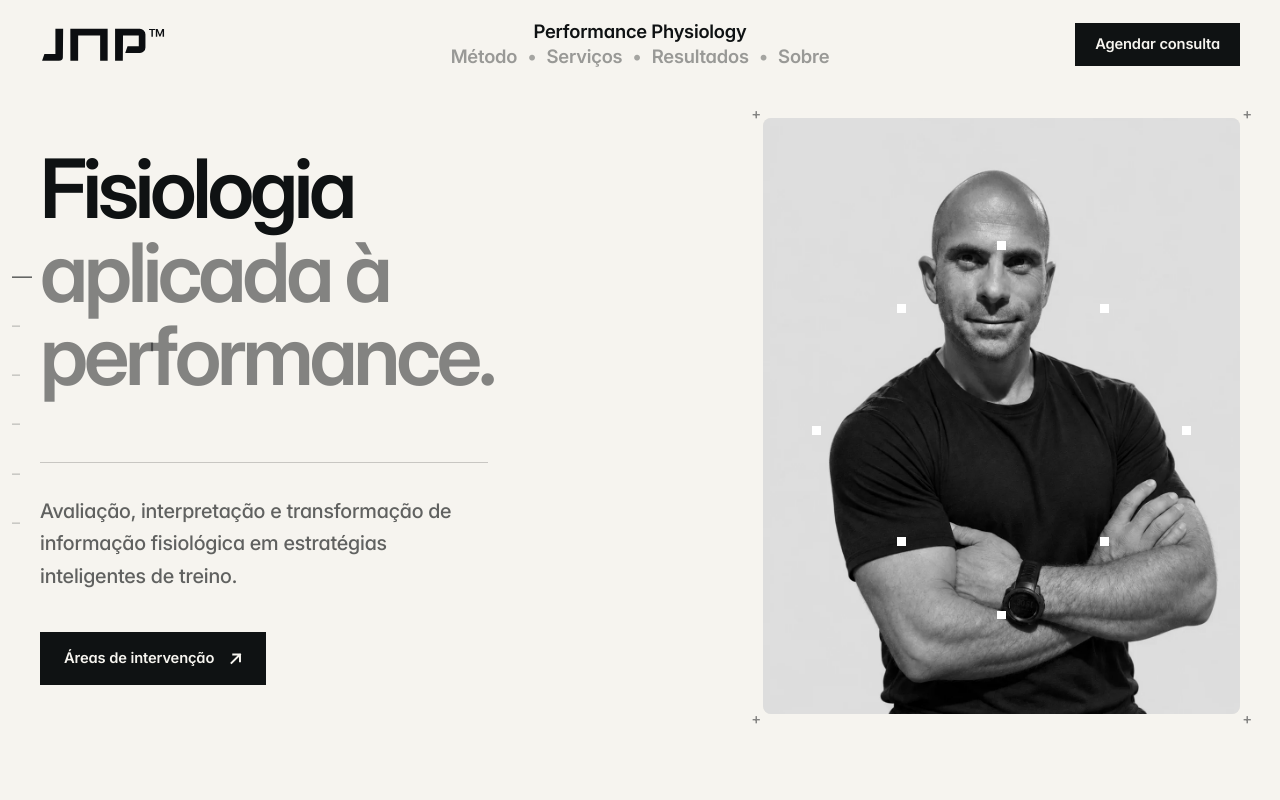
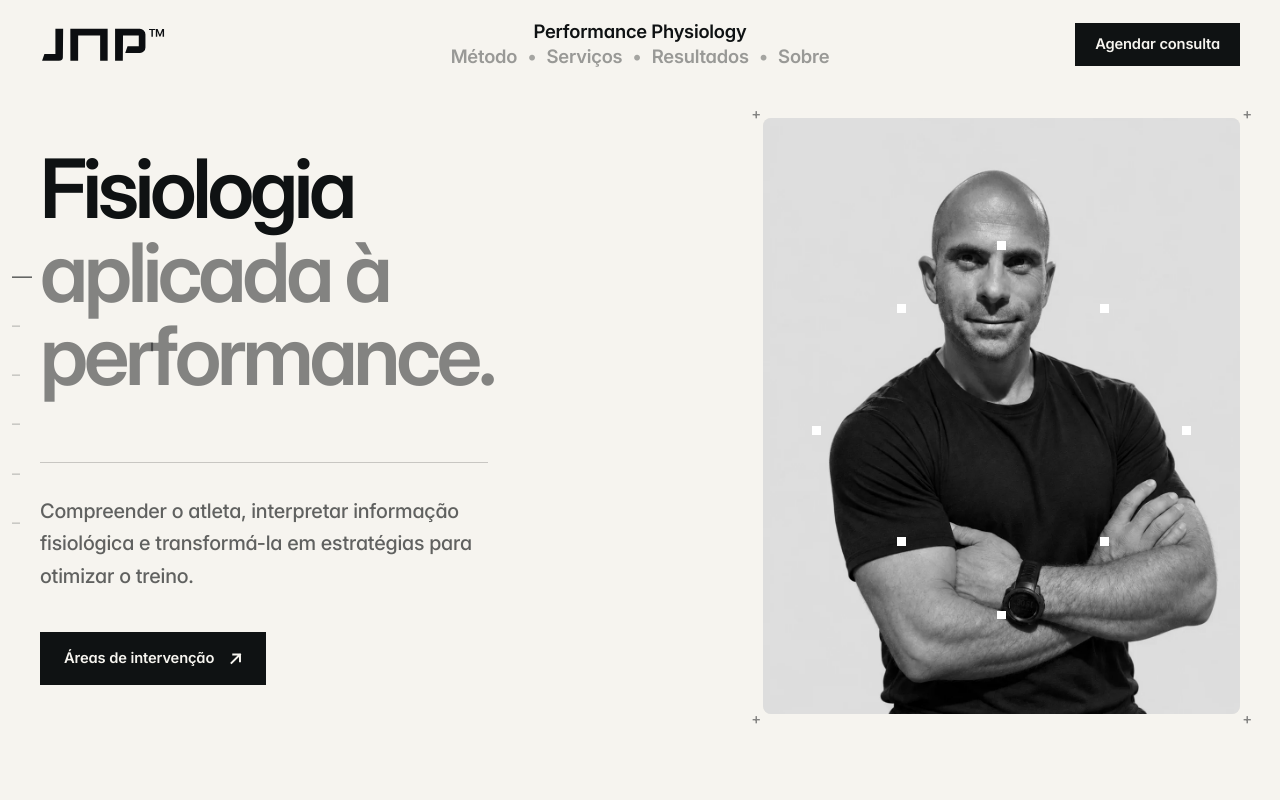
Before and after one commit to dfront-dev/moises-performance, a React (Vite) app in the folder source/: page / in a window 1280 px wide. Shown: the top 800 px of the page. Built offline with nearby package versions, Linux system fonts and the light colour scheme.

Commit message:
Home: nova frase de apoio na hero (fonte)

```diff
--- a/source/src/data/content.js
+++ b/source/src/data/content.js
@@ -13,7 +13,7 @@ export const hero = {
   index: 'Performance Physiology / 001',
   motto: 'Precisão. Disciplina. Progresso.',
   lines: ['Fisiologia', 'aplicada à', 'performance.'],
-  support: 'Avaliação, interpretação e transformação de informação fisiológica em estratégias inteligentes de treino.',
+  support: 'Compreender o atleta, interpretar informação fisiológica e transformá-la em estratégias para otimizar o treino.',
   role: 'João Moisés, Fisiologista do Exercício, Performance Physiology',
   primary: { label: 'Áreas de intervenção', href: 'servicos.html' },
 }
```
